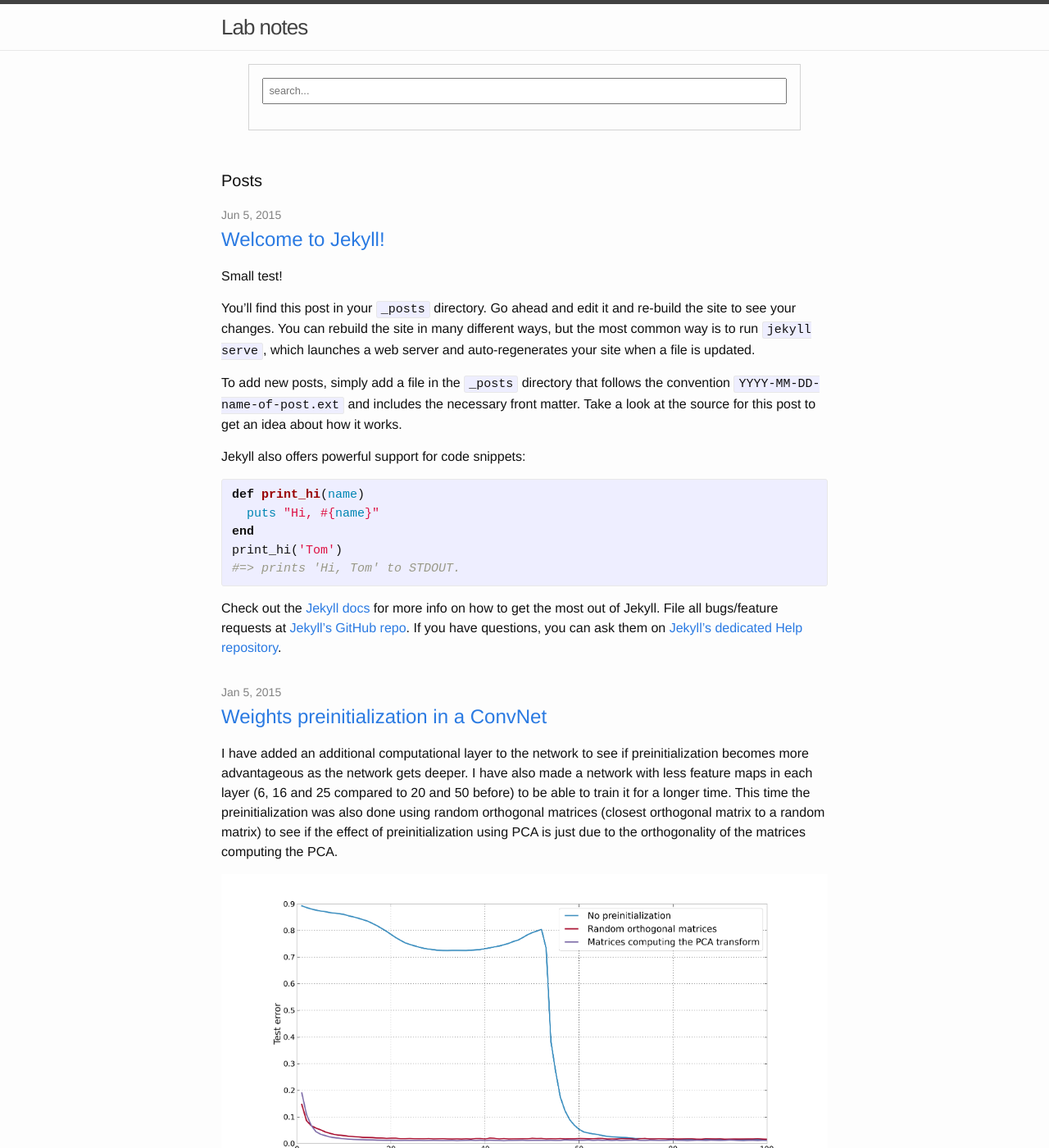
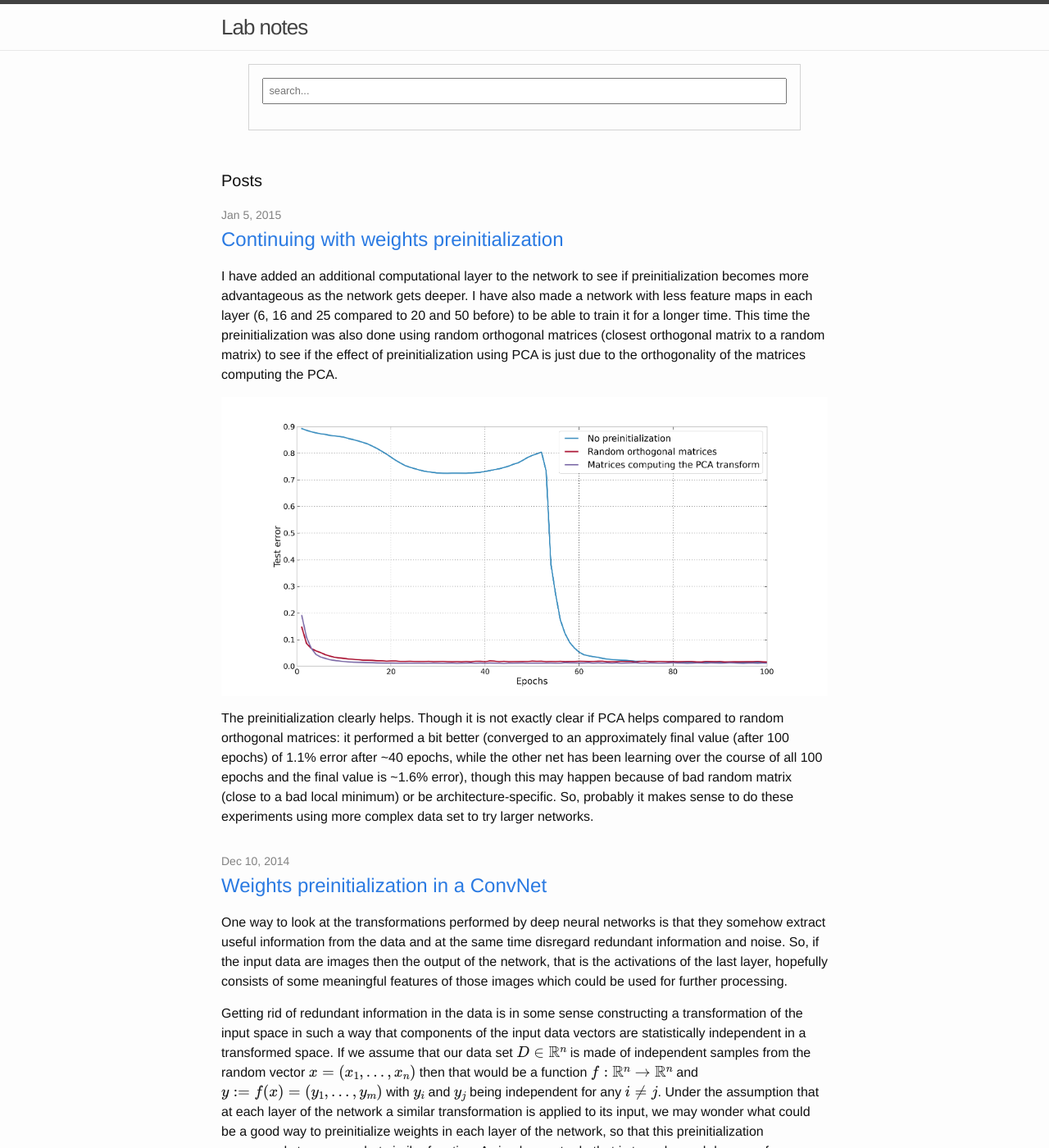
Before and after one commit to ivust/blog, a Jekyll site: the page built from index.html, in a window 1280 px wide and 1400 px high. Shown: the whole window at 82% size. Built offline with Jekyll 4.4.1, drawn with Linux system fonts in a browser that asks for light colours; formulas are drawn with MathJax 3.

Commit message:
update post

```diff
--- a/_posts/2015-01-05-continuing-with-weights-preinitialization.md
+++ b/_posts/2015-01-05-continuing-with-weights-preinitialization.md
@@ -1,6 +1,6 @@
 ---
 layout: post
-title:  "Weights preinitialization in a ConvNet"
+title:  "Continuing with weights preinitialization"
 date:   2015-01-05 18:55:00
 ---
 
--- a/_posts/2015-06-05-welcome-to-jekyll.markdown
+++ /dev/null
@@ -1,27 +0,0 @@
----
-layout: post
-title:  "Welcome to Jekyll!"
-date:   2015-06-05 22:22:48
-categories: jekyll update
----
-Small test!
-
-You’ll find this post in your `_posts` directory. Go ahead and edit it and re-build the site to see your changes. You can rebuild the site in many different ways, but the most common way is to run `jekyll serve`, which launches a web server and auto-regenerates your site when a file is updated.
-
-To add new posts, simply add a file in the `_posts` directory that follows the convention `YYYY-MM-DD-name-of-post.ext` and includes the necessary front matter. Take a look at the source for this post to get an idea about how it works.
-
-Jekyll also offers powerful support for code snippets:
-
-{% highlight ruby %}
-def print_hi(name)
-  puts "Hi, #{name}"
-end
-print_hi('Tom')
-#=> prints 'Hi, Tom' to STDOUT.
-{% endhighlight %}
-
-Check out the [Jekyll docs][jekyll] for more info on how to get the most out of Jekyll. File all bugs/feature requests at [Jekyll’s GitHub repo][jekyll-gh]. If you have questions, you can ask them on [Jekyll’s dedicated Help repository][jekyll-help].
-
-[jekyll]:      http://jekyllrb.com
-[jekyll-gh]:   https://github.com/jekyll/jekyll
-[jekyll-help]: https://github.com/jekyll/jekyll-help
```
